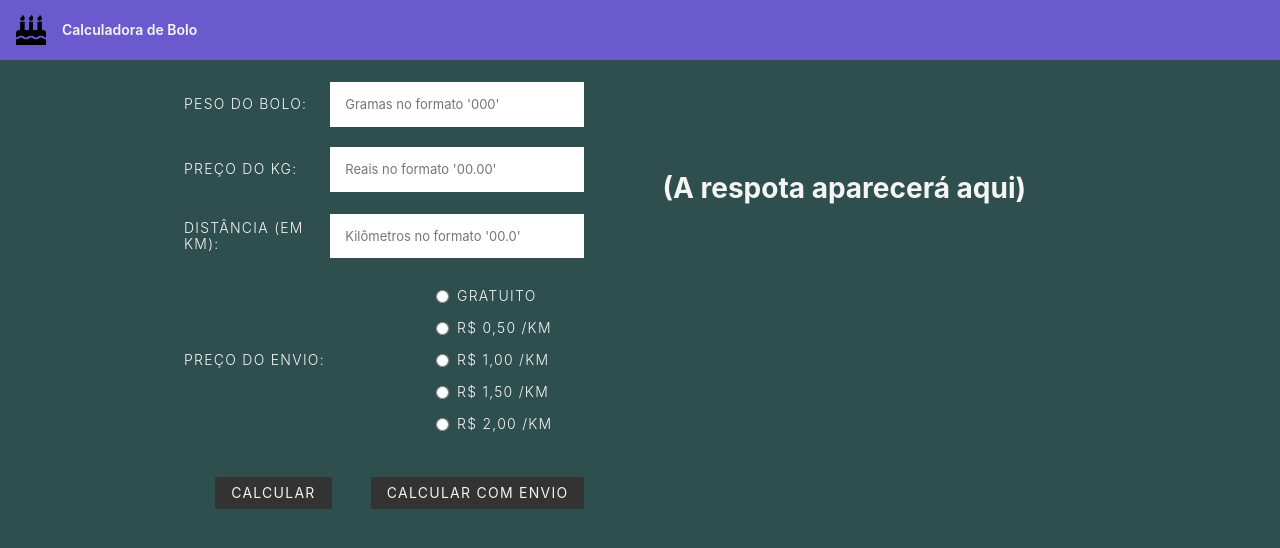
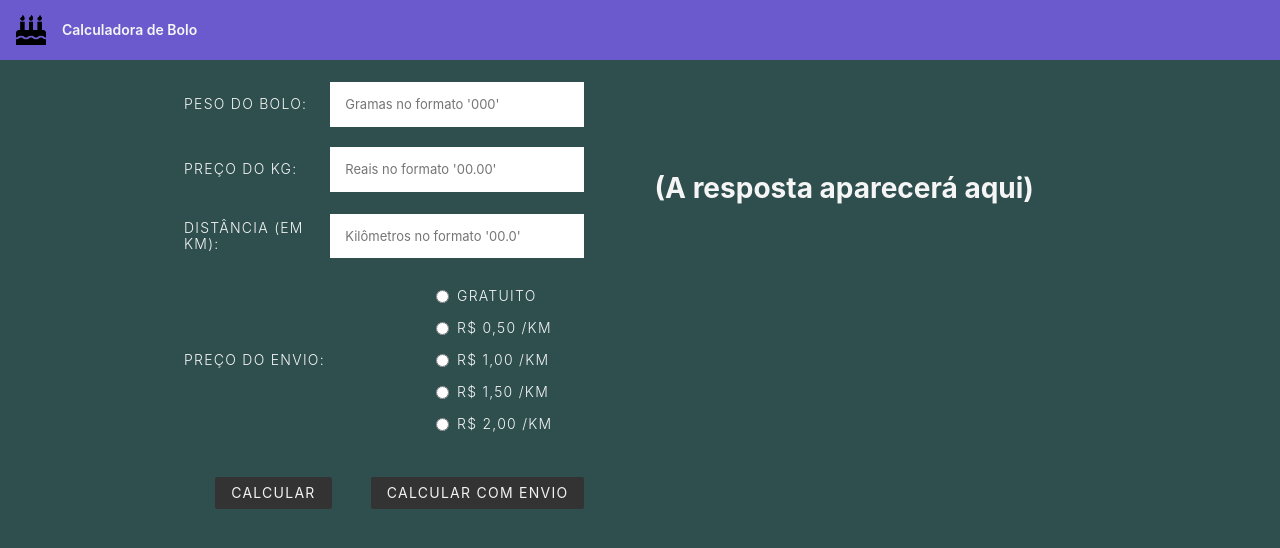
Before and after one commit to ethyios/js-bolo, a plain HTML site: page index.html in a window 1280 px wide. Drawn offline with Linux system fonts and the light colour scheme.

Commit message:
A respota que aparecerá agora é resposta mesmo

```diff
--- a/index.html
+++ b/index.html
@@ -74,7 +74,7 @@
 			</form>
 		</div>
 		<div class="content" role="main">
-			<h1 class="resposta">(A respota aparecerá aqui)</h1>
+			<h1 class="resposta">(A resposta aparecerá aqui)</h1>
 		</div>
 	</div>
 	<script src="./index.js"></script>
```
